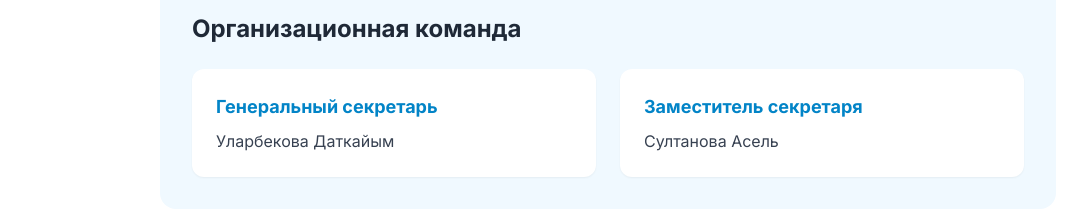
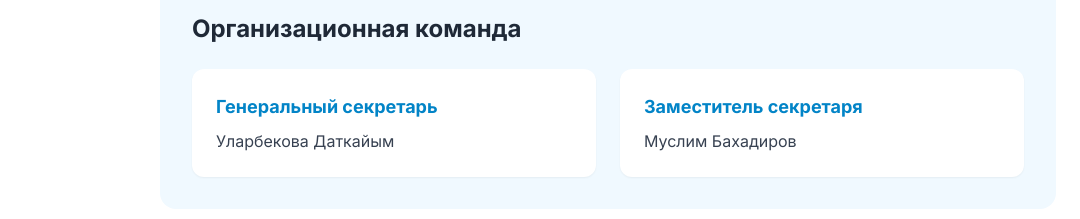
Before and after one commit to Username112233445566/NGMUN, a Next.js app: page / in a window 1280 px wide. Shown: the part 1620-1839 px from the top of the page, without its empty margins (32-1112 px from the left). Built offline with nearby package versions, Linux system fonts and the light colour scheme.

Commit message:
refactor content

```diff
--- a/app/components/About.tsx
+++ b/app/components/About.tsx
@@ -87,7 +87,7 @@ const About = () => {
                 <h4 className="font-bold text-ngmun-blue-600 text-lg">
                   {t('about.deputySecretary')}
                 </h4>
-                <p className="text-gray-700 mt-2">Султанова Асель</p>
+                <p className="text-gray-700 mt-2">Муслим Бахадиров</p>
               </div>
             </div>
           </div>
--- a/app/components/Contacts.tsx
+++ b/app/components/Contacts.tsx
@@ -16,10 +16,10 @@ const Contacts = () => {
       email: 'ddtty044@gmail.com',
     },
     {
-      name: 'Султанова Асель',
+      name: 'Муслим Бахадиров',
       position: t('about.deputySecretary'),
-      telegram: '@srwxmi',
-      email: 'srwxmi@gmail.com',
+      telegram: '@MuslimBahadirov',
+      email: 'muslim190684@icloud.com',
     },
   ];
 
```
